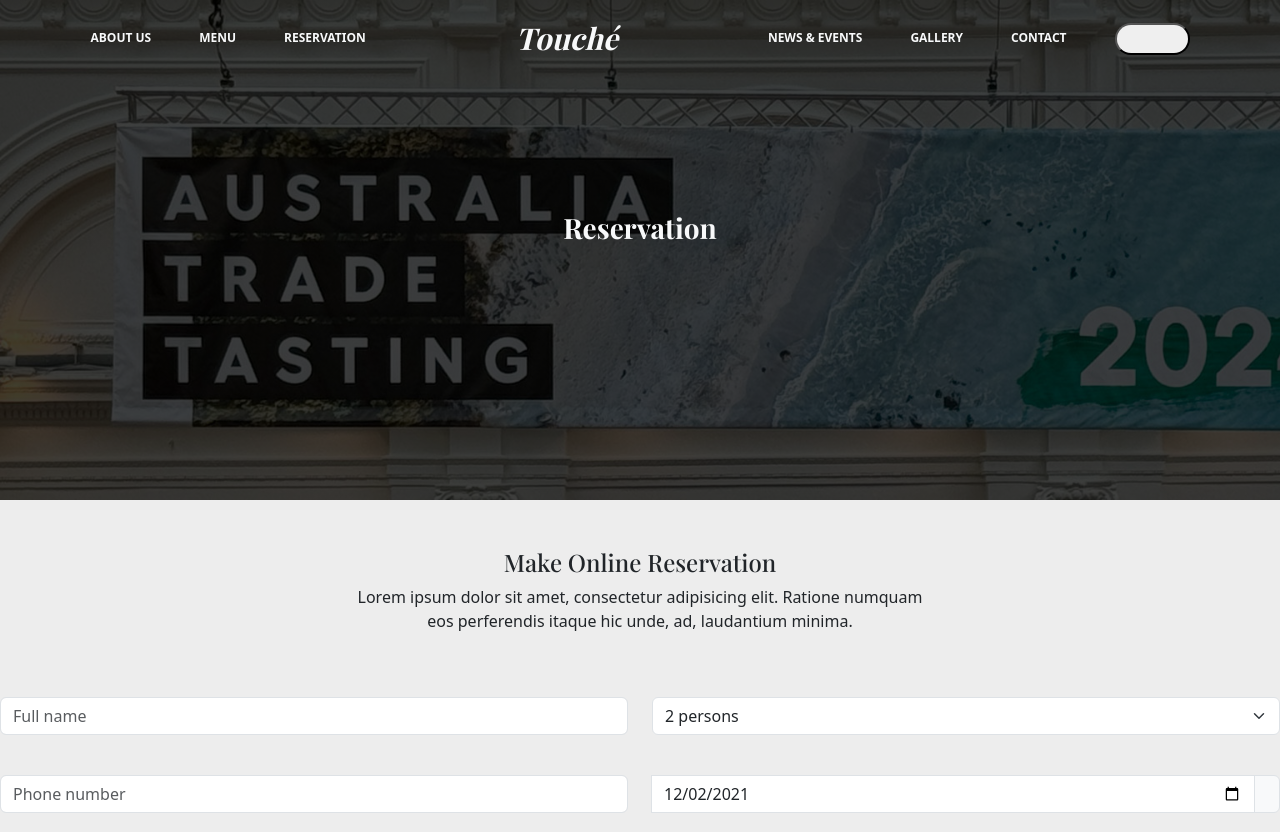
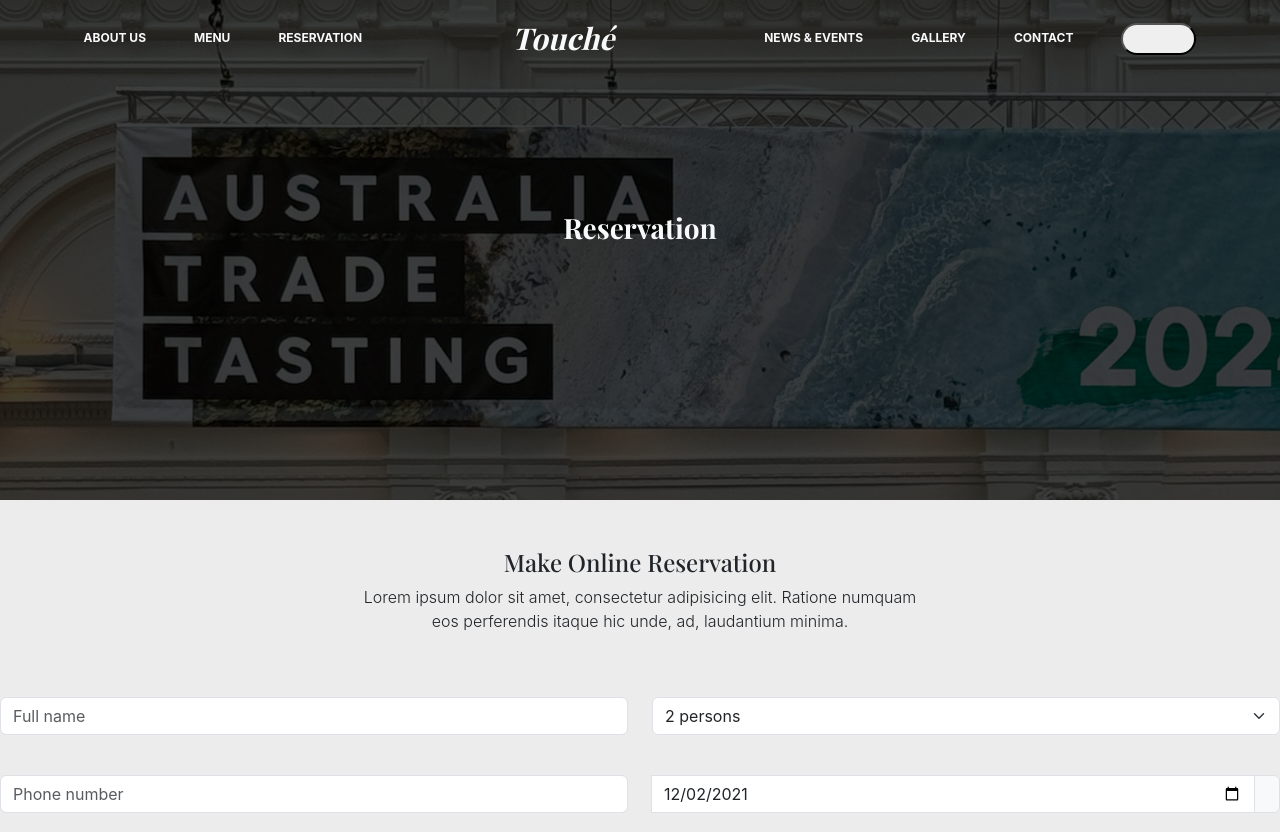
Before and after one commit to NOME1222222/Touche, a plain HTML site: page Reservation.html in a window 1280 px wide. Shown: the top 832 px of the page. Drawn offline with nearby package versions, Linux system fonts and the light colour scheme; some icons are missing; a web font is replaced by a local one.

Commit message:
Update Reservation.html

```diff
--- a/Reservation.html
+++ b/Reservation.html
@@ -35,6 +35,8 @@
       crossorigin="anonymous"
       referrerpolicy="no-referrer"
     />
+    <link rel="stylesheet" href="Touche.css"
+        />
     <style>
         .R{
 
@@ -62,7 +64,7 @@
 
 <div class="row-nav d-flex justify-content-center flex-wrap w-100" id="navbar-menu" style="transition: transform 0.3s ease, opacity 0.3s ease;">
   <div class="F-c d-flex align-self-center gap-5 mt-3 col-12 col-md-auto justify-content-center">
-    <h5><a href="AboutUs.html" source="top" class="text-decoration-none text-uppercase fw-bold text-light" style="font-size:var(--Sm)">About Us</a></h5>
+    <h5><a href="1AboutUs.html" source="top" class="text-decoration-none text-uppercase fw-bold text-light" style="font-size:var(--Sm)">About Us</a></h5>
     <h5><a href="Menu.html" source="top" class="text-decoration-none text-uppercase fw-bold text-light" style="font-size:var(--Sm)">Menu</a></h5>
     <h5><a href="Reservation.html" source="top" class="text-decoration-none text-uppercase fw-bold text-light" style="font-size:var(--Sm)">Reservation</a></h5>
   </div>
```
